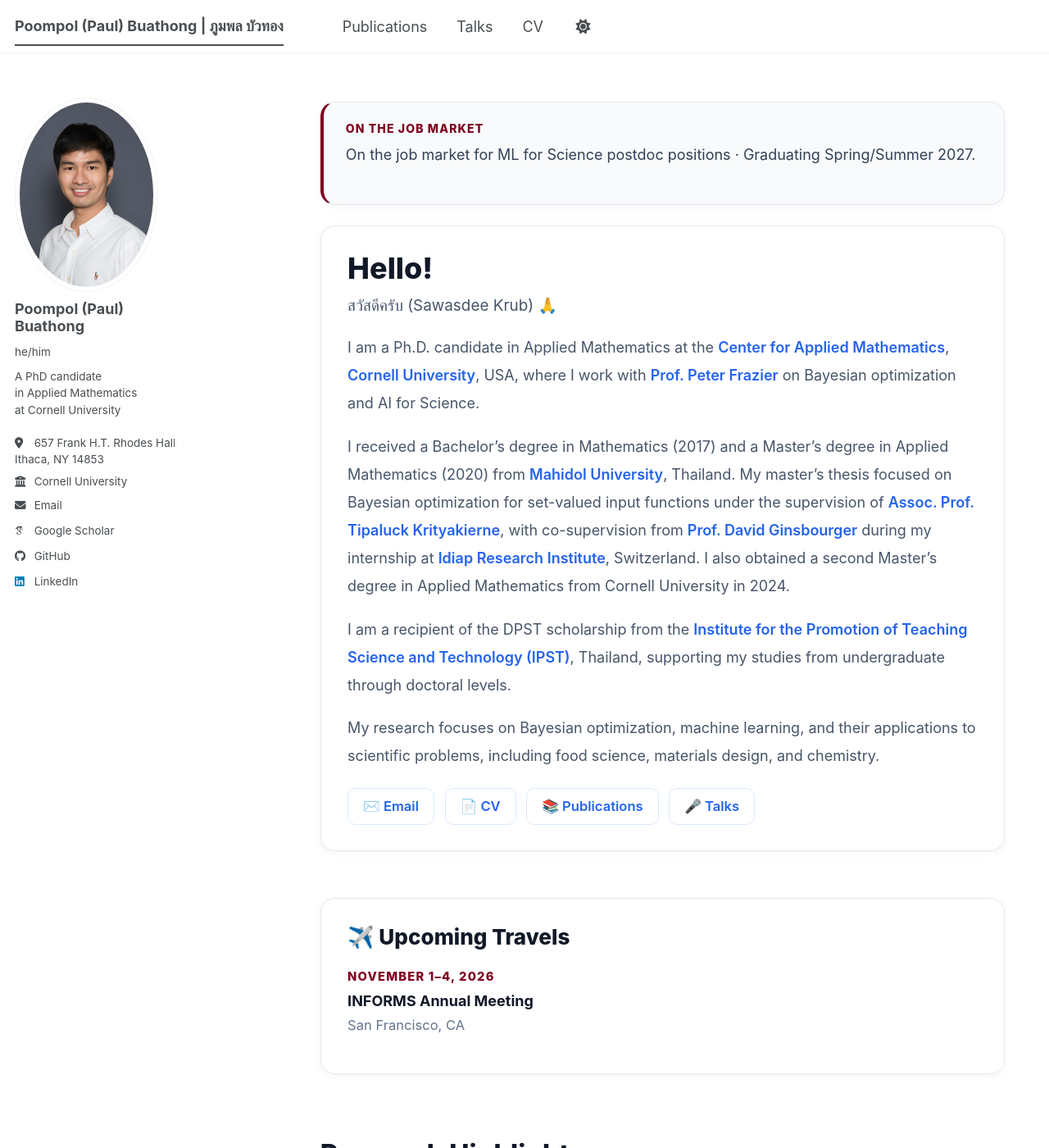
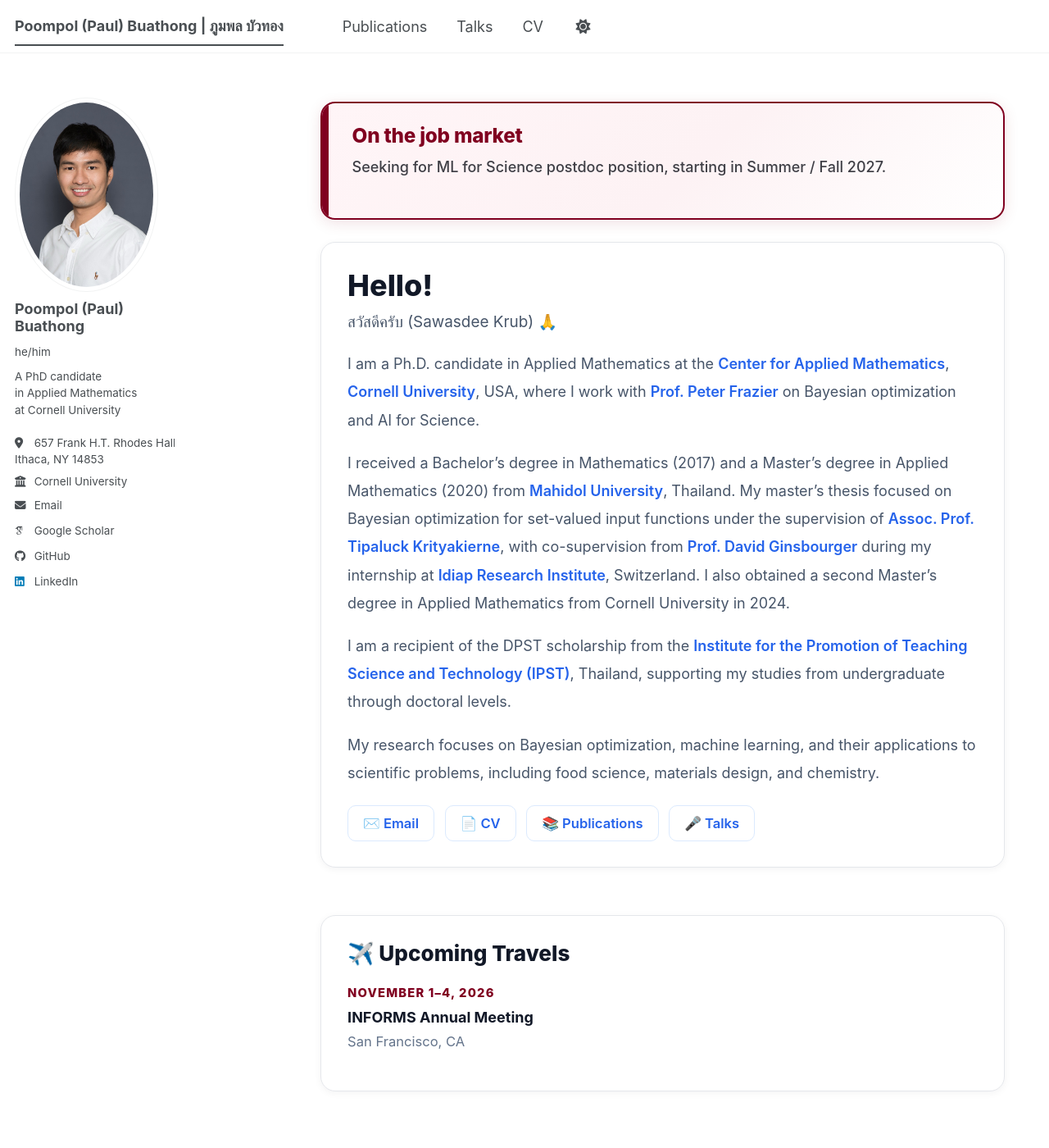
Before and after one commit to poompol/poompol.github.io, a Jekyll site: the page built from _pages/about.md, in a window 1280 px wide and 1400 px high. Shown: the whole window at 82% size. Built offline with Jekyll 4.4.1, drawn with Linux system fonts in a browser that asks for light colours; some web fonts are replaced; a script bundle is joined from its source files by our own code; library files that are not in the unit come from our copies; some of the changed lines change nothing that is shown.

Commit message:
minor jobmarket update

```diff
--- a/_pages/about.md
+++ b/_pages/about.md
@@ -134,29 +134,45 @@ redirect_from:
 }
 
 .home-notice {
-  background: #f8fafc;
-  border: 1px solid #e2e8f0;
-  border-left: 4px solid #800020;
+  background: linear-gradient(135deg, #fff5f7 0%, #fdf2f4 55%, #fff 100%);
+  border: 2px solid #800020;
   border-radius: 18px;
-  padding: 1.15rem 1.5rem;
-  margin-bottom: 1.4rem;
-  box-shadow: 0 2px 10px rgba(15, 23, 42, 0.04);
+  padding: 1.35rem 1.7rem;
+  margin-bottom: 1.5rem;
+  box-shadow:
+    0 4px 18px rgba(128, 0, 32, 0.12),
+    0 1px 0 rgba(255, 255, 255, 0.8) inset;
+  position: relative;
+  overflow: hidden;
+}
+
+.home-notice::before {
+  content: "";
+  position: absolute;
+  top: 0;
+  left: 0;
+  width: 8px;
+  height: 100%;
+  background: #800020;
 }
 
 .home-notice-label {
-  font-size: 0.78rem;
+  font-size: 1.35rem;
   font-weight: 800;
   color: #800020;
-  letter-spacing: 0.08em;
-  text-transform: uppercase;
-  margin-bottom: 0.4rem;
+  letter-spacing: -0.01em;
+  line-height: 1.25;
+  margin-bottom: 0.45rem;
+  padding-left: 0.35rem;
 }
 
 .home-notice-text {
-  color: #334155;
-  line-height: 1.7;
-  font-size: 1rem;
+  color: #3f3f46;
+  line-height: 1.65;
+  font-size: 1.05rem;
+  font-weight: 500;
   margin: 0;
+  padding-left: 0.35rem;
 }
 
 /* =========================
@@ -285,9 +301,9 @@ redirect_from:
 <div class="home-intro">
 
 <div class="home-notice">
-  <div class="home-notice-label">On the Job Market</div>
+  <div class="home-notice-label">On the job market</div>
   <p class="home-notice-text">
-    On the job market for ML for Science postdoc positions · Graduating Spring/Summer 2027.
+    Seeking for ML for Science postdoc position, starting in Summer / Fall 2027.
   </p>
 </div>
 
```
